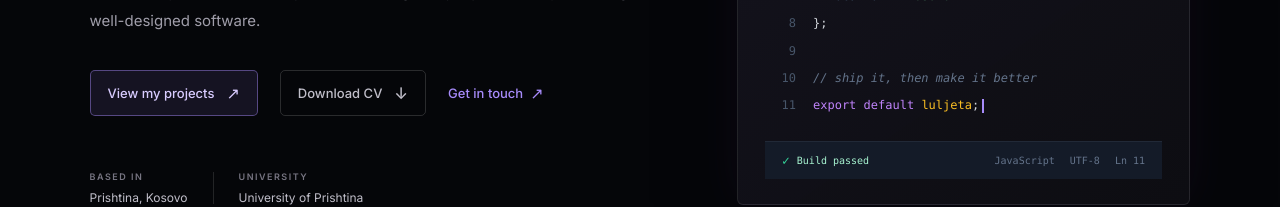
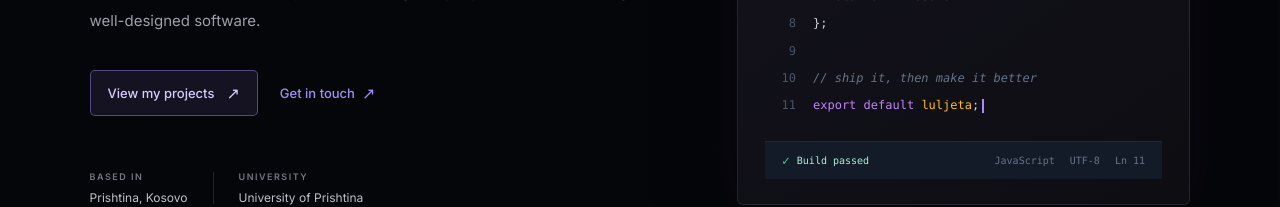
Before and after one commit to luljeta-hoti/luljeta-portfolio, a React (Vite) app: page / in a window 1280 px wide. Shown: the part 470-677 px from the top of the page. Built offline with nearby package versions, Linux system fonts and the light colour scheme.

Commit message:
Updated Hero.tsx

```diff
--- a/src/components/Hero.tsx
+++ b/src/components/Hero.tsx
@@ -139,13 +139,6 @@ function Hero() {
     View my projects <span>↗</span>
   </a>
 
- <a
-  href="/Luljeta%20Hoti%20CV.pdf"
-  download="Luljeta Hoti CV.pdf"
-  className="cv-button"
->
-  Download CV <span>↓</span>
-</a>
 
   <a href="#contact" className="hero-contact-link">
     Get in touch <span>↗</span>
```
